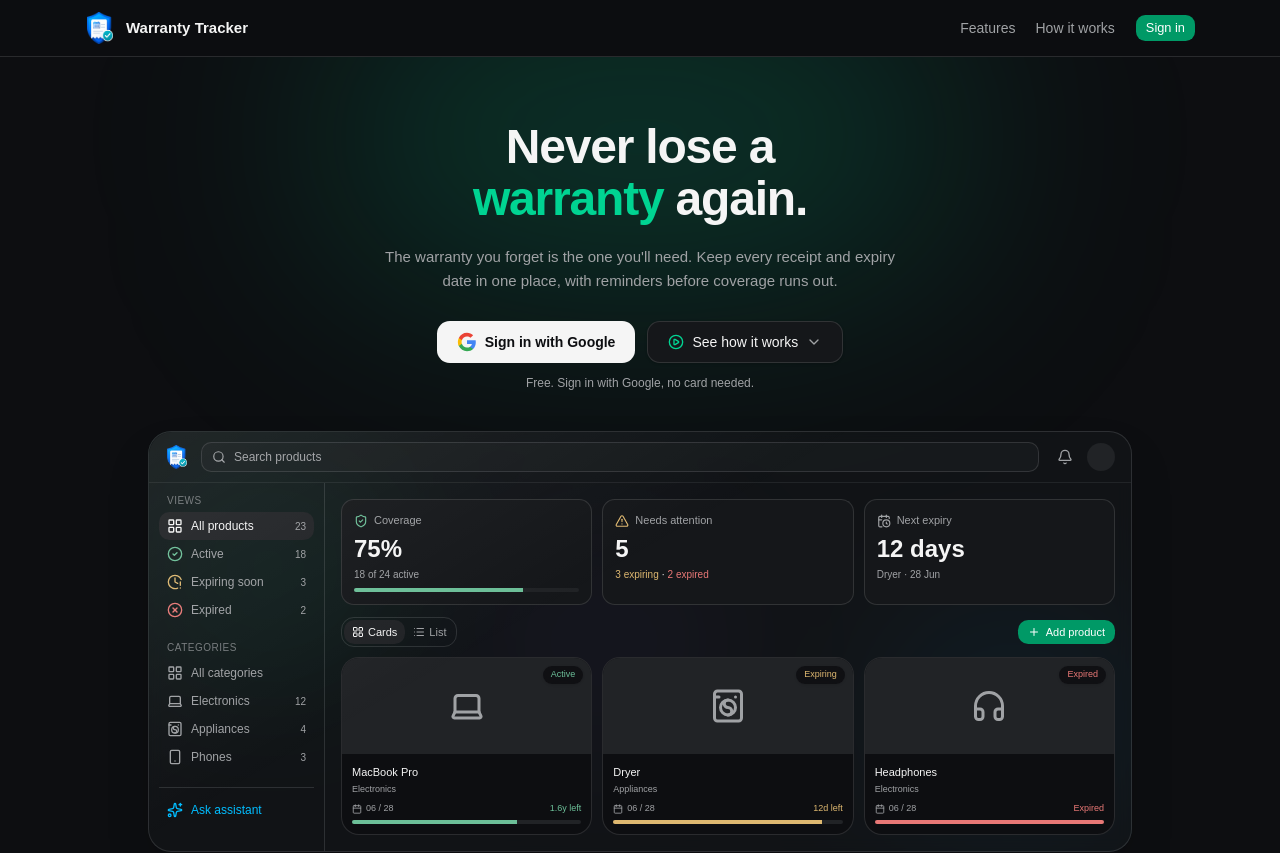
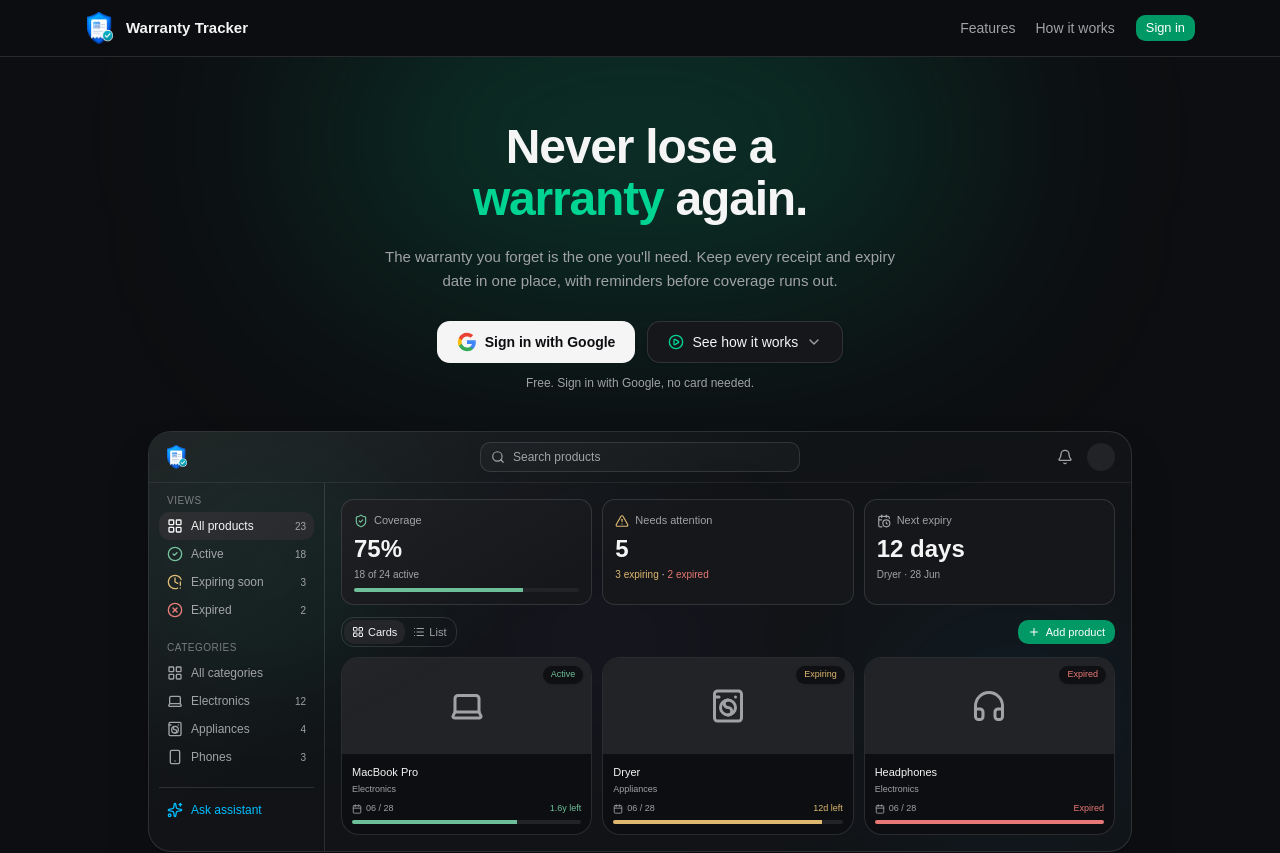
Before and after one commit to asaf27064/warranty-tracker, a React (Vite) app in the folder frontend/: page / in a window 1280 px wide. Shown: the top 853 px of the page. Built offline with nearby package versions, Linux system fonts and the light colour scheme; no server answers.

Commit message:
style(navbar): center the search bar (brand left, actions right); match landing mockup

```diff
--- a/frontend/src/components/Navbar.tsx
+++ b/frontend/src/components/Navbar.tsx
@@ -22,6 +22,7 @@ const Navbar = ({ onToggleSidebar, searchValue, onSearchChange }: Props) => {
 
   return (
     <nav className="flex items-center gap-3 border-b border-border bg-card/80 px-4 py-2.5 backdrop-blur-xl">
+      <div className="flex flex-1 items-center gap-2.5">
         {onToggleSidebar && (
           <Button
             variant="ghost"
@@ -33,8 +34,6 @@ const Navbar = ({ onToggleSidebar, searchValue, onSearchChange }: Props) => {
             <Menu className="h-5 w-5" />
           </Button>
         )}
-
-      <div className="flex items-center gap-2.5">
         <img src={logo} alt="logo" className="h-9 w-auto object-contain" />
         <span className="hidden text-lg font-bold text-foreground sm:inline">
           Warranty Tracker
@@ -42,7 +41,7 @@ const Navbar = ({ onToggleSidebar, searchValue, onSearchChange }: Props) => {
       </div>
 
       {showSearch && (
-        <div className="relative mx-2 max-w-md flex-1">
+        <div className="relative w-full max-w-md">
           <Search className="absolute left-3 top-1/2 h-4 w-4 -translate-y-1/2 text-muted-foreground" />
           <Input
             placeholder="Search products..."
@@ -53,7 +52,7 @@ const Navbar = ({ onToggleSidebar, searchValue, onSearchChange }: Props) => {
         </div>
       )}
 
-      <div className="ml-auto flex items-center gap-2">
+      <div className="flex flex-1 items-center justify-end gap-2">
         <button
           onClick={() => setTheme(theme === "dark" ? "light" : "dark")}
           aria-label="Toggle theme"
--- a/frontend/src/pages/LandingPage.tsx
+++ b/frontend/src/pages/LandingPage.tsx
@@ -191,11 +191,13 @@ const LandingPage = () => {
           </div>
           <Reveal hover className="shine glass relative overflow-hidden rounded-2xl border border-border shadow-2xl transition-shadow">
             <div className="flex items-center gap-3 border-b border-border/60 px-4 py-2.5">
-              <img src={logo} alt="" className="h-6 w-6 object-contain" />
-              <div className="hidden flex-1 items-center gap-2 rounded-md border border-border bg-muted/40 px-2.5 py-1.5 text-xs text-muted-foreground sm:flex">
+              <div className="flex flex-1 items-center">
+                <img src={logo} alt="" className="h-6 w-6 object-contain" />
+              </div>
+              <div className="hidden w-full max-w-xs items-center gap-2 rounded-md border border-border bg-muted/40 px-2.5 py-1.5 text-xs text-muted-foreground sm:flex">
                 <Search className="h-3.5 w-3.5" /> Search products
               </div>
-              <div className="ml-auto flex items-center gap-2">
+              <div className="flex flex-1 items-center justify-end gap-2">
                 <span className="flex h-7 w-7 items-center justify-center rounded-md text-muted-foreground"><Bell className="h-4 w-4" /></span>
                 <span className="h-7 w-7 rounded-full bg-muted" />
               </div>
```
Lines whose indentation alone changed are shown as unchanged.
